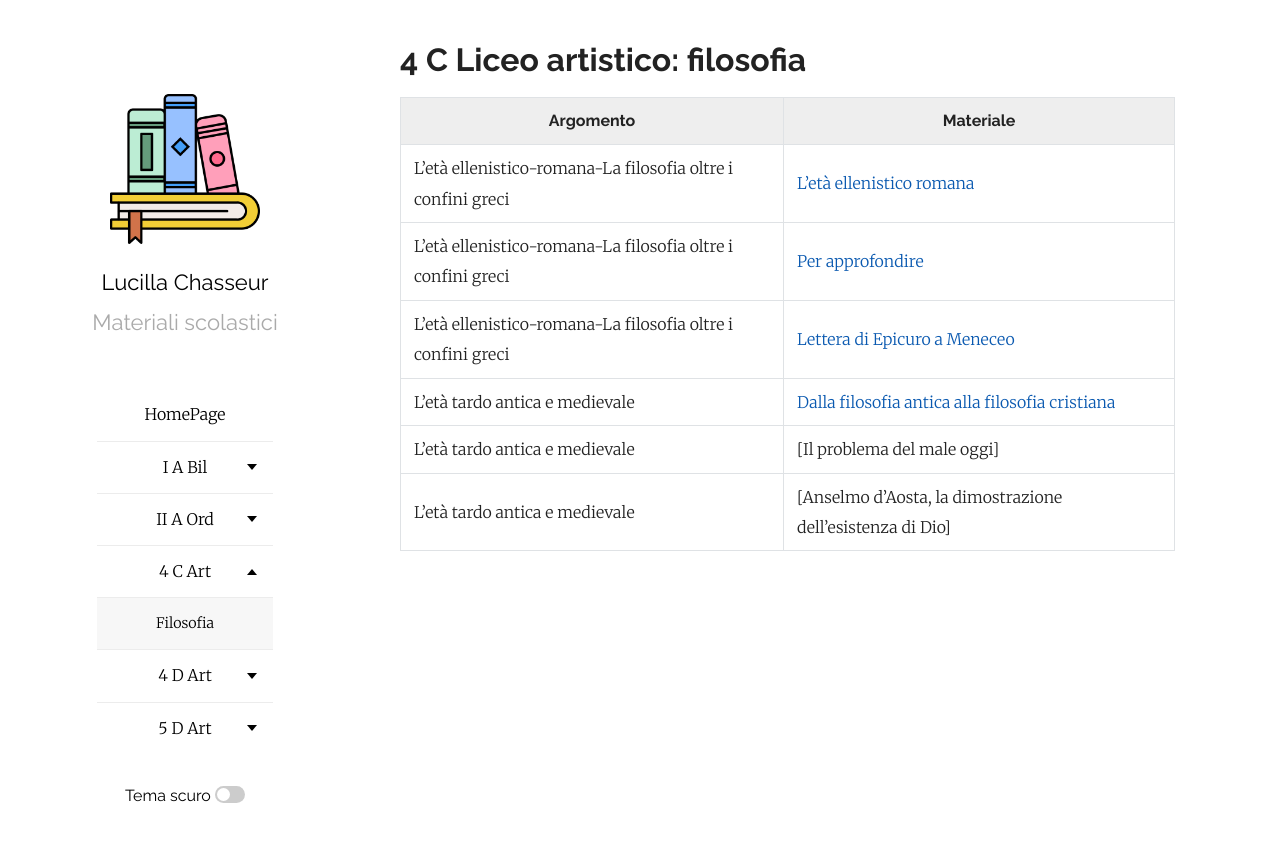
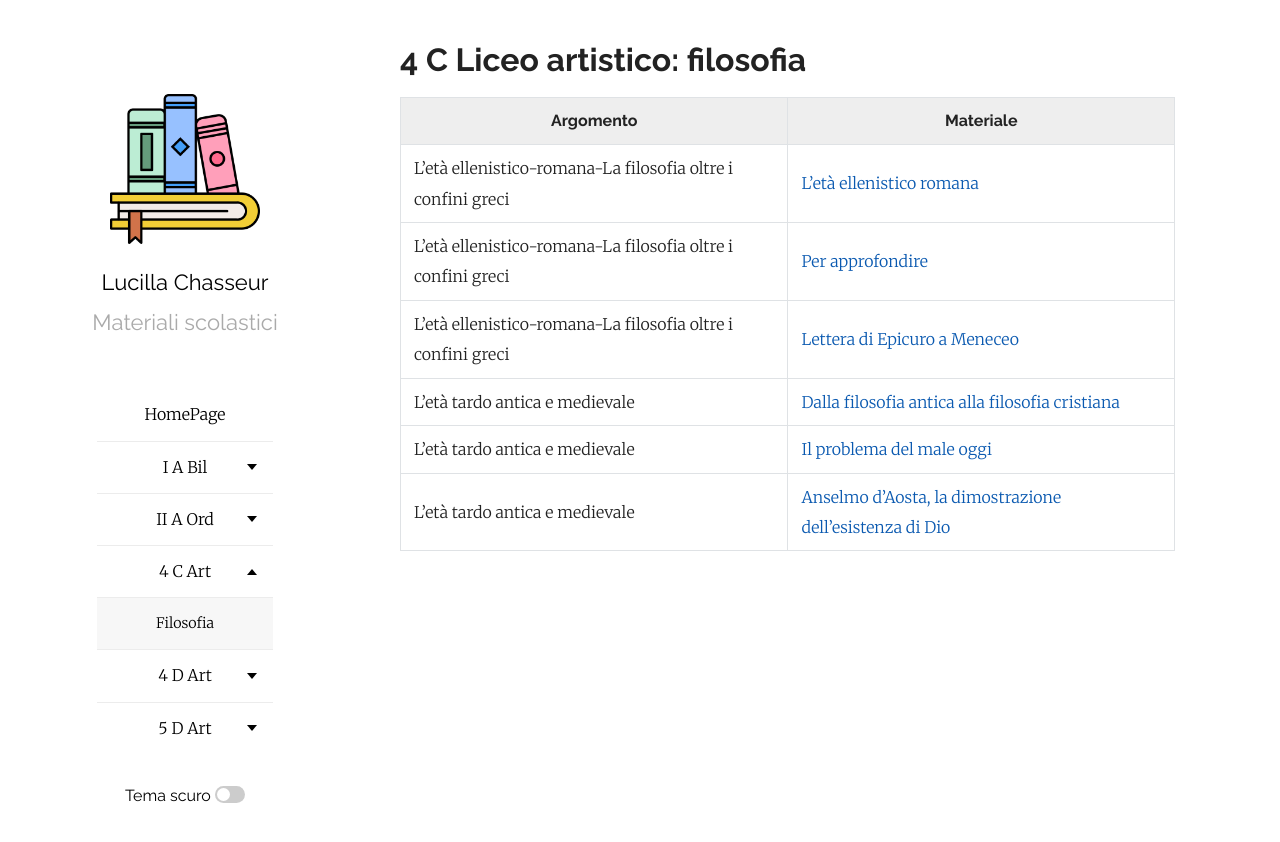
Before and after one commit to efemeridi/efemeridi.github.io, a Jekyll site: the page built from 4c_art_filosofia.md, in a window 1280 px wide. Shown: the top 842 px of the page. Built offline with Jekyll 4.4.1, drawn with Linux system fonts in a browser that asks for light colours; our own code applies the rules of GitHub Pages for plain Markdown files; part of the change alters nothing that is shown.

```diff
--- a/4c_art_filosofia.md
+++ b/4c_art_filosofia.md
@@ -8,6 +8,6 @@ layout: page
 |L'età ellenistico-romana-La filosofia oltre i confini greci|[L'età ellenistico romana](/materiali/4_C_art/filosofia/01_ellenismo_epicu_stoici_4C.pdf/)
 |L'età ellenistico-romana-La filosofia oltre i confini greci|[Per approfondire](https://www.internazionale.it/magazine/ngugi-wa-thiong-o/2025/10/23/contro-il-colonialismo-della-lingua)
 |L'età ellenistico-romana-La filosofia oltre i confini greci|[Lettera di Epicuro a Meneceo](/materiali/4_C_art/filosofia/02_Epicuro_lettera_a_Meneceo_studenti_4C.pdf/)
-|L'età tardo antica e medievale| [Dalla filosofia antica alla filosofia cristiana](/materiali/4_C_art/filosofia/03_Dalla_filo_antica_allafilo_crstiana_4C_artistico.pdf/)
-|L'età tardo antica e medievale| [Il problema del male oggi]
-|L'età tardo antica e medievale| [Anselmo d'Aosta, la dimostrazione dell'esistenza di Dio]
+|L'età tardo antica e medievale|[Dalla filosofia antica alla filosofia cristiana](/materiali/4_C_art/filosofia/03_Dalla_filo_antica_allafilo_crstiana_4C_artistico.pdf/)
+|L'età tardo antica e medievale|[Il problema del male oggi](/materiali/4_C_art/filosofia/05_il_problema_del_male_Jonas.pdf/)
+|L'età tardo antica e medievale|[Anselmo d'Aosta, la dimostrazione dell'esistenza di Dio](/materiali/4_C_art/filosofia/04_prova_anselmo.pdf/)
```
